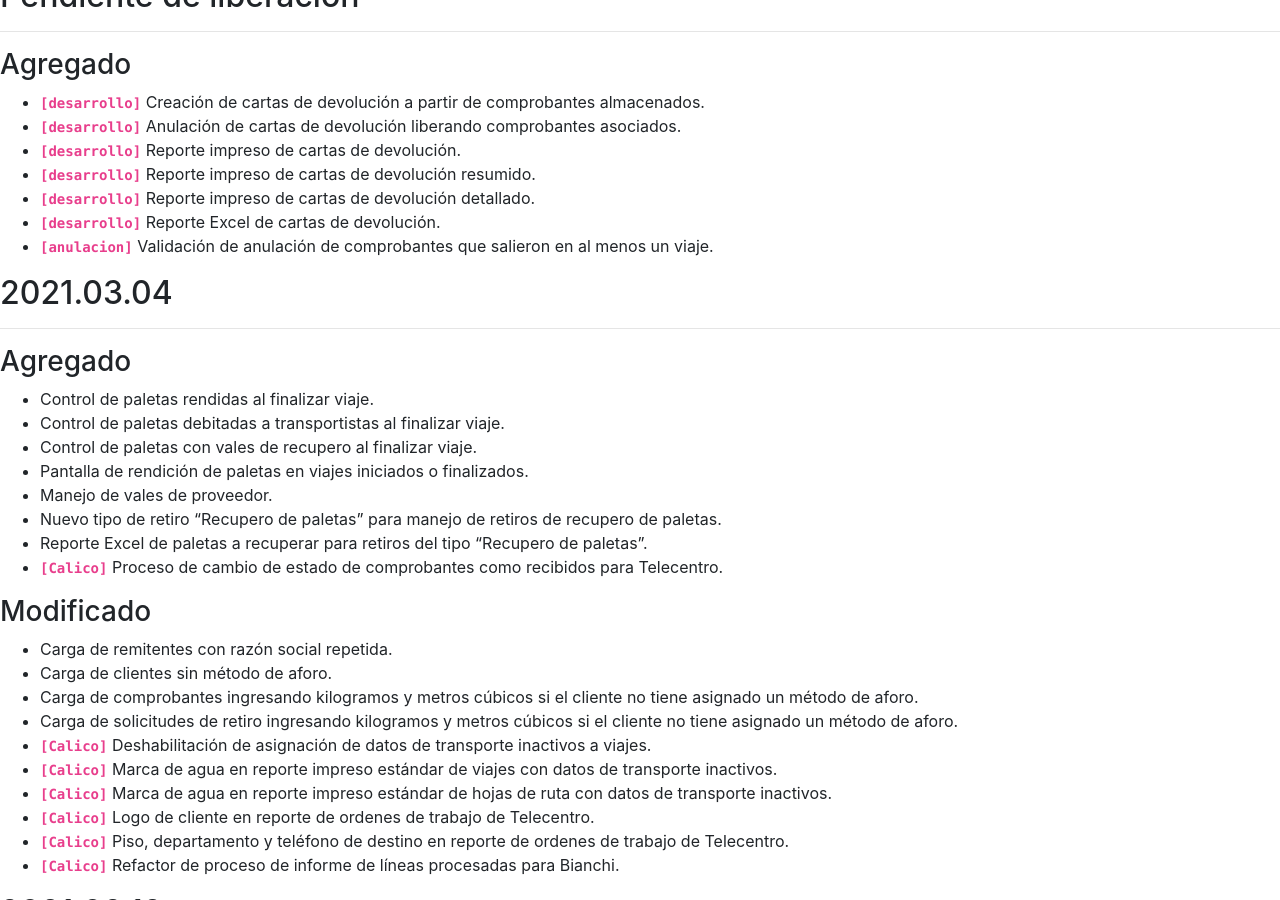
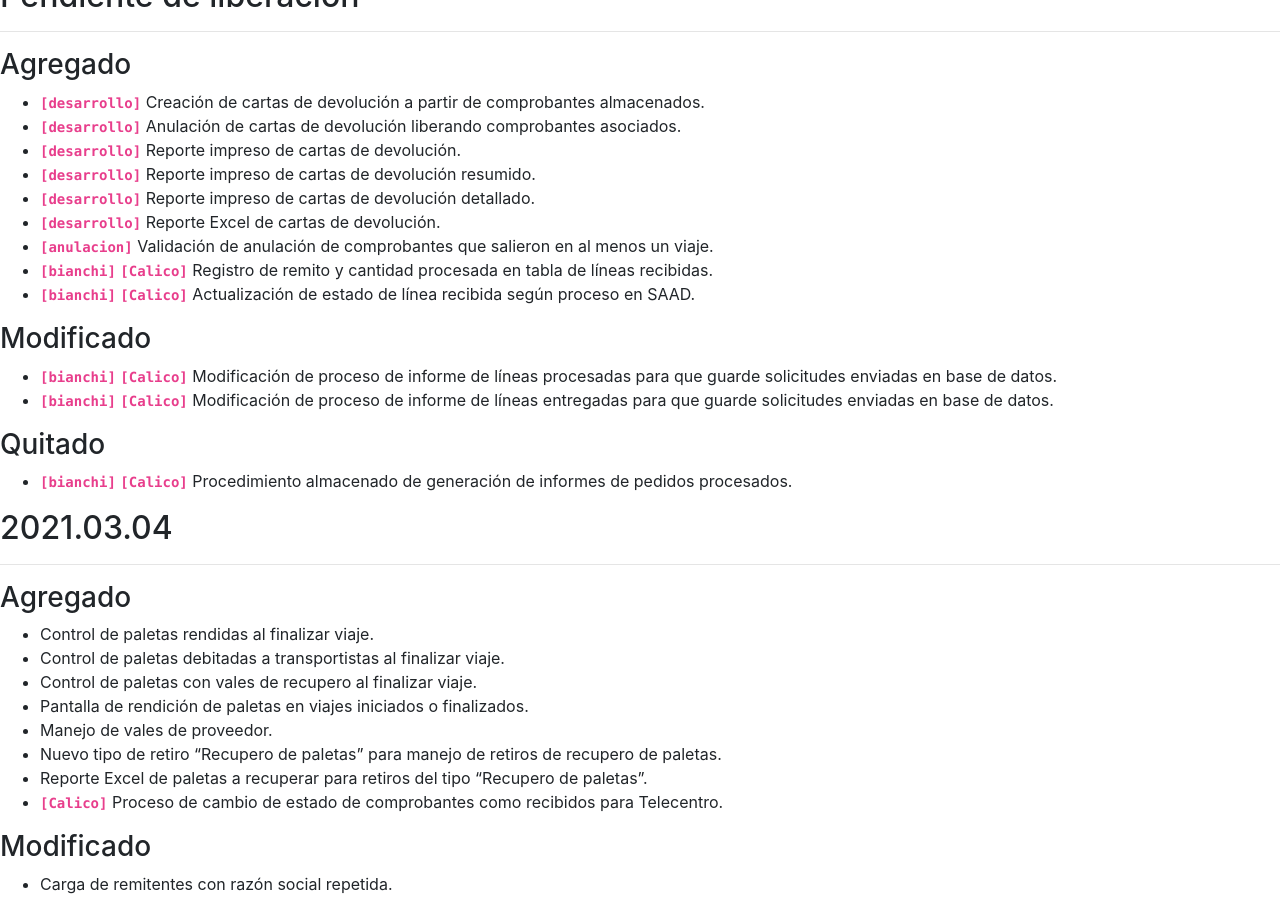
Before and after one commit to msanchez-brainsys/msanchez-brainsys.github.io, a Jekyll site: the page built from registro-cambios.markdown, in a window 1280 px wide and 900 px high, scrolled down 320 px. Built offline with Jekyll 4.4.1, drawn with Linux system fonts in a browser that asks for light colours.

Commit message:
Se agregaron cambios pendientes de liberación

```diff
--- a/registro-cambios.markdown
+++ b/registro-cambios.markdown
@@ -45,6 +45,15 @@ El formato esta basado en [Keep a Changelog](https://keepachangelog.com/es-ES/1.
 - **`[desarrollo]`** Reporte impreso de cartas de devolución detallado.
 - **`[desarrollo]`** Reporte Excel de cartas de devolución.
 - **`[anulacion]`** Validación de anulación de comprobantes que salieron en al menos un viaje.
+- **`[bianchi]`** **`[Calico]`** Registro de remito y cantidad procesada en tabla de líneas recibidas.
+- **`[bianchi]`** **`[Calico]`** Actualización de estado de línea recibida según proceso en SAAD.
+
+### Modificado
+- **`[bianchi]`** **`[Calico]`** Modificación de proceso de informe de líneas procesadas para que guarde solicitudes enviadas en base de datos.
+- **`[bianchi]`** **`[Calico]`** Modificación de proceso de informe de líneas entregadas para que guarde solicitudes enviadas en base de datos.
+
+### Quitado
+- **`[bianchi]`** **`[Calico]`** Procedimiento almacenado de generación de informes de pedidos procesados.
 
 ## 2021.03.04
 ---
```
